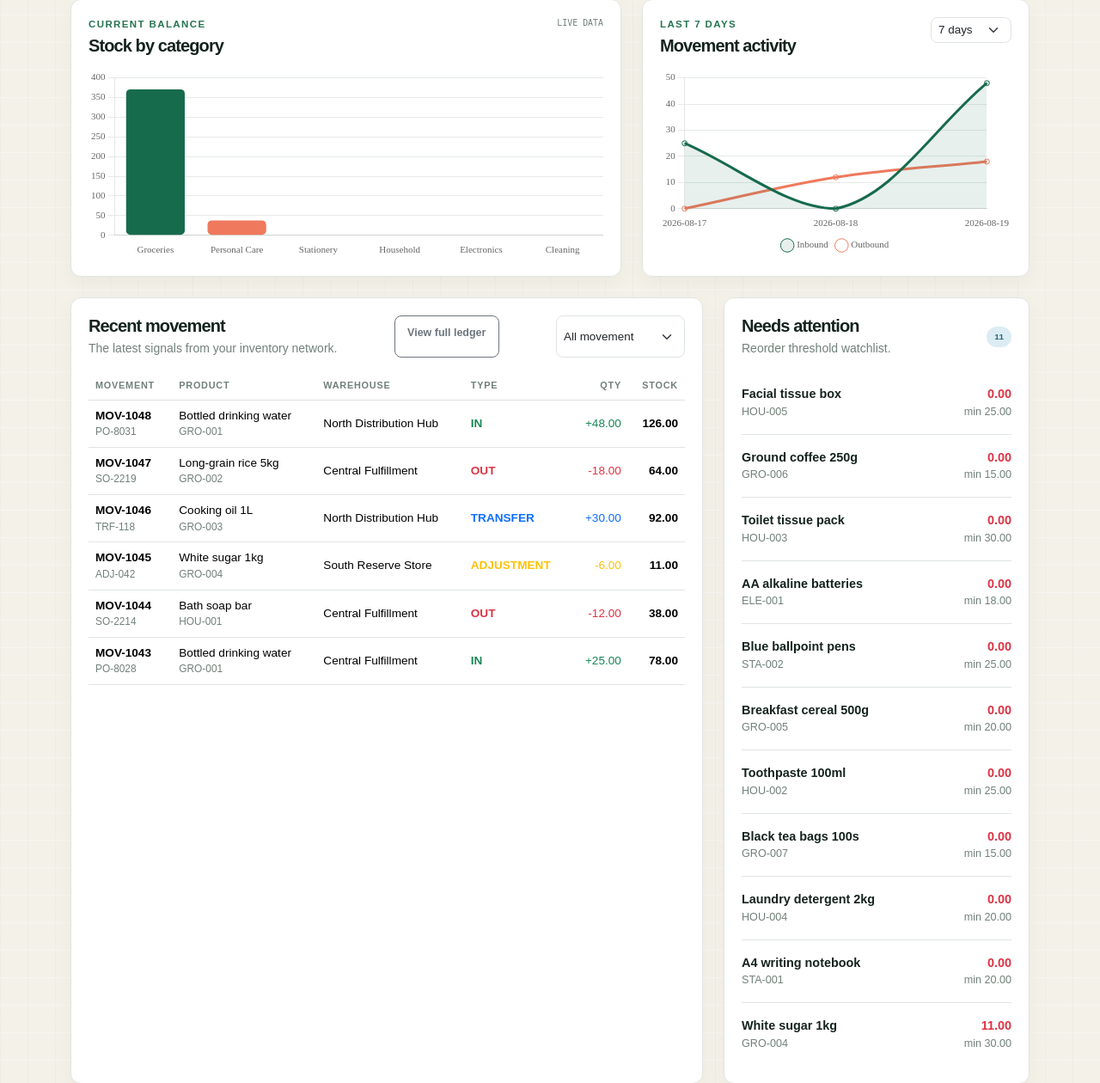
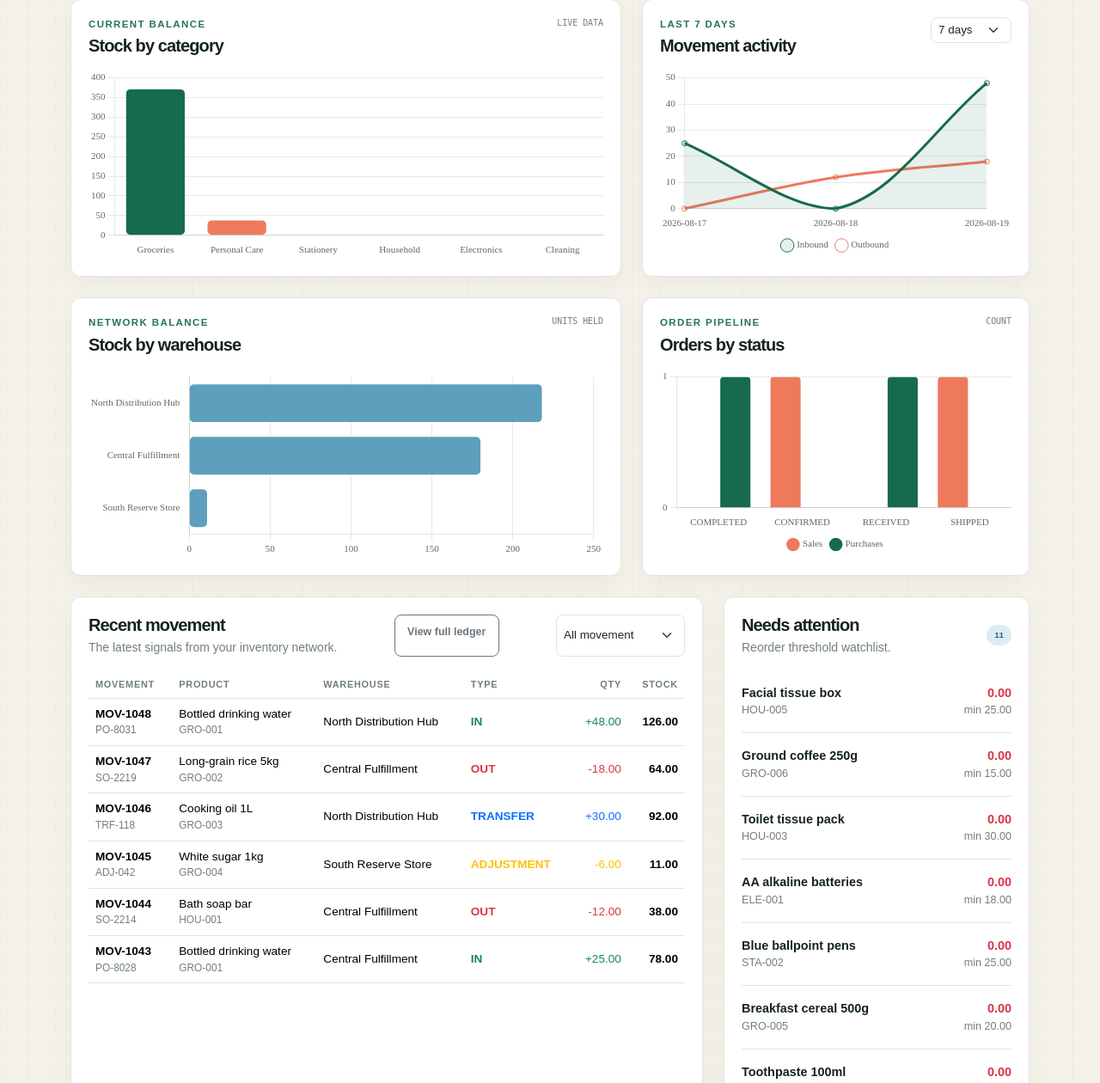
Before and after one commit to wtfnxndd/quantix, a PHP site: page / in a window 1280 px wide. Shown: the part 495-1755 px from the top of the page at 86% size. Run offline with PHP 8.4, Linux system fonts and the light colour scheme; a user stored in the database is signed in; data comes from the database, SQL or seed files in the repository.

Commit message:
Add dashboard warehouse and order charts

```diff
--- a/index.php
+++ b/index.php
@@ -11,6 +11,8 @@ $summary = ['products' => 0, 'warehouses' => 0, 'movement_count' => 0, 'stock' =
 $movements = [];
 $lowStock = [];
 $stockByCategory = [];
+$stockByWarehouse = [];
+$ordersByStatus = [];
 $movementTrend = [];
 $requestedDays = (int) ($_GET['days'] ?? 7);
 $trendDays = in_array($requestedDays, [7, 30, 90], true) ? $requestedDays : 7;
@@ -57,6 +59,28 @@ try {
              AND newer.warehouse_id = m.warehouse_id AND (newer.movement_date > m.movement_date
              OR (newer.movement_date = m.movement_date AND newer.id > m.id)))) latest ON latest.product_id = p.id
          GROUP BY p.category ORDER BY stock DESC"
+    )->fetchAll();
+
+    $stockByWarehouse = $database->query(
+        "SELECT w.name AS warehouse, COALESCE(SUM(latest.stock_after), 0) AS stock
+         FROM warehouses w
+         LEFT JOIN (SELECT m.product_id, m.warehouse_id, m.stock_after FROM inventory_movements m
+             WHERE NOT EXISTS (SELECT 1 FROM inventory_movements newer WHERE newer.product_id = m.product_id
+             AND newer.warehouse_id = m.warehouse_id AND (newer.movement_date > m.movement_date
+             OR (newer.movement_date = m.movement_date AND newer.id > m.id)))) latest ON latest.warehouse_id = w.id
+         GROUP BY w.id, w.name ORDER BY stock DESC"
+    )->fetchAll();
+
+    $ordersByStatus = $database->query(
+        "SELECT status,
+                SUM(order_type = 'Sales') AS sales_orders,
+                SUM(order_type = 'Purchases') AS purchase_orders
+         FROM (
+             SELECT status, 'Sales' AS order_type FROM sales_orders
+             UNION ALL
+             SELECT status, 'Purchases' AS order_type FROM purchase_orders
+         ) order_totals
+         GROUP BY status ORDER BY status"
     )->fetchAll();
 
     $movementTrend = $database->query(
@@ -133,6 +157,11 @@ function movementClass(string $type): string
         <div class="col-lg-5"><div class="panel chart-panel"><div class="panel-heading"><div><p class="eyebrow mb-1">Last <?= e($trendDays) ?> days</p><h2 class="h5 mb-0">Movement activity</h2></div><form method="get"><label class="visually-hidden" for="dashboard-days">Activity period</label><select class="form-select form-select-sm" id="dashboard-days" name="days" onchange="this.form.submit()"><option value="7" <?= $trendDays === 7 ? 'selected' : '' ?>>7 days</option><option value="30" <?= $trendDays === 30 ? 'selected' : '' ?>>30 days</option><option value="90" <?= $trendDays === 90 ? 'selected' : '' ?>>90 days</option></select></form></div><div class="chart-wrap"><canvas id="movement-trend-chart" aria-label="Movement activity chart"></canvas></div></div></div>
     </section>
 
+    <section class="row g-4 mb-4">
+        <div class="col-lg-7"><div class="panel chart-panel"><div class="panel-heading"><div><p class="eyebrow mb-1">Network balance</p><h2 class="h5 mb-0">Stock by warehouse</h2></div><span class="chart-note">Units held</span></div><div class="chart-wrap"><canvas id="stock-warehouse-chart" aria-label="Stock by warehouse chart"></canvas></div></div></div>
+        <div class="col-lg-5"><div class="panel chart-panel"><div class="panel-heading"><div><p class="eyebrow mb-1">Order pipeline</p><h2 class="h5 mb-0">Orders by status</h2></div><span class="chart-note">Count</span></div><div class="chart-wrap"><canvas id="orders-status-chart" aria-label="Orders by status chart"></canvas></div></div></div>
+    </section>
+
     <div class="row g-4">
         <section class="col-xl-8">
             <div class="panel h-100">
@@ -160,6 +189,8 @@ function movementClass(string $type): string
 <script>
 const chartFont = { family: 'Manrope', size: 11 };
 const categoryData = <?= json_encode($stockByCategory, JSON_THROW_ON_ERROR) ?>;
+const warehouseData = <?= json_encode($stockByWarehouse, JSON_THROW_ON_ERROR) ?>;
+const orderStatusData = <?= json_encode($ordersByStatus, JSON_THROW_ON_ERROR) ?>;
 const trendData = <?= json_encode($movementTrend, JSON_THROW_ON_ERROR) ?>;
 new Chart(document.querySelector('#stock-category-chart'), {
     type: 'bar',
@@ -171,6 +202,16 @@ new Chart(document.querySelector('#movement-trend-chart'), {
     data: { labels: trendData.map((item) => item.movement_day), datasets: [{ label: 'Inbound', data: trendData.map((item) => item.inbound), borderColor: '#176b4d', backgroundColor: 'rgba(23,107,77,.1)', fill: true, tension: .35 }, { label: 'Outbound', data: trendData.map((item) => item.outbound), borderColor: '#ef795c', backgroundColor: 'transparent', tension: .35 }] },
     options: { responsive: true, maintainAspectRatio: false, plugins: { legend: { position: 'bottom', labels: { usePointStyle: true, font: chartFont } } }, scales: { x: { grid: { display: false }, ticks: { font: chartFont } }, y: { beginAtZero: true, grid: { color: '#e5ebe6' }, ticks: { font: chartFont } } } }
 });
+new Chart(document.querySelector('#stock-warehouse-chart'), {
+    type: 'bar',
+    data: { labels: warehouseData.map((item) => item.warehouse), datasets: [{ label: 'Units held', data: warehouseData.map((item) => item.stock), backgroundColor: '#5e9fbd', borderRadius: 5, borderSkipped: false }] },
+    options: { indexAxis: 'y', responsive: true, maintainAspectRatio: false, plugins: { legend: { display: false } }, scales: { x: { beginAtZero: true, grid: { color: '#e5ebe6' }, ticks: { font: chartFont } }, y: { grid: { display: false }, ticks: { font: chartFont } } } }
+});
+new Chart(document.querySelector('#orders-status-chart'), {
+    type: 'bar',
+    data: { labels: orderStatusData.map((item) => item.status), datasets: [{ label: 'Sales', data: orderStatusData.map((item) => item.sales_orders), backgroundColor: '#ef795c', borderRadius: 4 }, { label: 'Purchases', data: orderStatusData.map((item) => item.purchase_orders), backgroundColor: '#176b4d', borderRadius: 4 }] },
+    options: { responsive: true, maintainAspectRatio: false, plugins: { legend: { position: 'bottom', labels: { usePointStyle: true, font: chartFont } } }, scales: { x: { grid: { display: false }, ticks: { font: chartFont } }, y: { beginAtZero: true, grid: { color: '#e5ebe6' }, ticks: { stepSize: 1, font: chartFont } } } }
+});
 </script>
 </body>
 </html>
```
